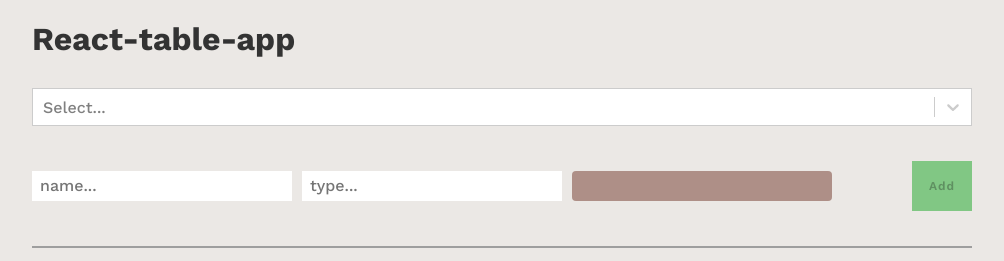
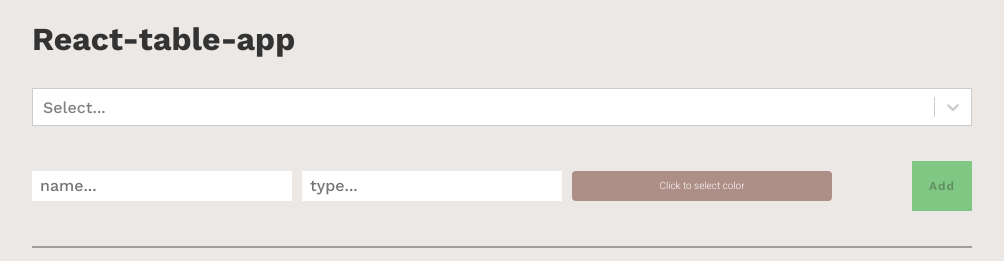
Before and after one commit to andrei-brdnv/React-table-app, a React (Create React App) app: page / in a window 1280 px wide. Shown: the top 261 px of the page, without its empty margins (138-1142 px from the left). Built offline with nearby package versions, Linux system fonts and the light colour scheme.

Commit message:
added hint for selecting color

```diff
--- a/src/App.css
+++ b/src/App.css
@@ -32,22 +32,7 @@ body {
   padding: 0;
 }
 
-.input {
-  width: 100%;
-  height: 30px;
-  line-height: 30px;
-  font-size: 16px;
-  font-family: 'Work Sans', sans-serif;
-  padding: 2px 8px;
-  outline: none;
-  border: none;
-}
-
-.input:focus {
-  padding: 2px 8px 2px 6px;
-  border: 2px solid #2684ff;
-}
-
+.input,
 .input__error {
   width: 100%;
   height: 30px;
@@ -56,7 +41,17 @@ body {
   font-family: 'Work Sans', sans-serif;
   padding: 2px 8px;
   border: none;
-  outline-color: red;
+  outline: none;
+}
+
+.input:focus {
+  padding: 2px 8px 2px 6px;
+  border: 2px solid #2684ff;
+}
+
+.input__error:focus {
+  padding: 2px 8px 2px 6px;
+  border: 2px solid #d32f2f;
 }
 
 .select {
@@ -303,6 +298,41 @@ p:hover {
   text-align: center;
 }
 
+
+/* pick color hint */
+
+.pick-color-hint {
+  display: -webkit-box;
+  display: -ms-flexbox;
+  display: flex;
+  position: absolute;
+  -webkit-box-pack: center;
+  -ms-flex-pack: center;
+  justify-content: center;
+  -webkit-box-align: center;
+  -ms-flex-align: center;
+  align-items: center;
+  width: 100%;
+  height: 30px;
+  top: 0;
+  left: 0;
+  font-size: 10px;
+  font-family: 'Roboto', sans-serif;
+  line-height: 10px;
+  pointer-events: none;
+}
+
+.pick-color-hint:hover {
+  background-color: transparent;
+  border: 1px solid #212121;
+}
+
+.pick-color-hint span {
+  display: inline;
+  text-align: center;
+  color: white;
+}
+
 @media all and (min-width: 600px) {
   .hr {
     display: none;
--- a/src/components/color-picker/index.js
+++ b/src/components/color-picker/index.js
@@ -3,7 +3,8 @@ import { SketchPicker } from "react-color";
 
 class ColorPicker extends React.Component {
     state = {
-        displayColorPicker: false
+        displayColorPicker: false,
+        isShown: false
     }
 
     handleClick = () => {
@@ -22,6 +23,7 @@ class ColorPicker extends React.Component {
         console.log('render ColorPicker')
         const styles = {
             color: {
+                display: 'block',
                 height: '30px',
                 borderRadius: '4px',
                 background: `${this.props.color}`,
@@ -45,7 +47,7 @@ class ColorPicker extends React.Component {
                 bottom: '0px',
                 left: '0px',
             },
-        };
+        }
 
         return (
             <div>
--- a/src/components/data-form/index.js
+++ b/src/components/data-form/index.js
@@ -35,6 +35,11 @@ class DataForm extends Component {
                         color={this.state.color}
                         onColorChange={this.handleColorChange}
                     />
+                    <div
+                        className="pick-color-hint"
+                    >
+                        <span>Click to select color</span>
+                    </div>
                 </div>
                 <div className="flex-item__four">
                     <button
--- a/src/components/data-item/index.js
+++ b/src/components/data-item/index.js
@@ -108,6 +108,11 @@ class DataItem extends Component {
                         color={this.state.color}
                         onColorChange={this.handleColorChange}
                     />
+                    <div
+                        className="pick-color-hint"
+                    >
+                        <span>Click to change color</span>
+                    </div>
                 </div>
                 <div className="flex-item__four">
                     <button
```
